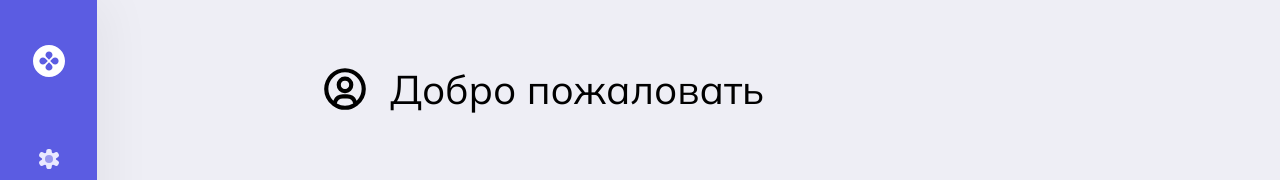
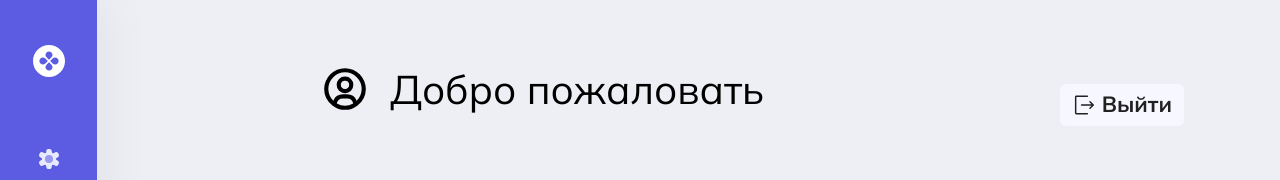
Before and after one commit to REACT-DEVELOPER-ELBEK/exam-6, a React (Vite) app: page /profile in a window 1280 px wide. Shown: the top 180 px of the page. Built offline with nearby package versions, Linux system fonts and the light colour scheme.

Commit message:
login & logout buttons(full) to home page added

```diff
--- a/src/pages/adding/Adding.jsx
+++ b/src/pages/adding/Adding.jsx
@@ -21,8 +21,7 @@ const Adding = () => {
       toast.error("Please fill empty field(s)", {
         theme: "colored",
       })
-    }
-    else{
+    }else{
       axios.post("https://64dcf61be64a8525a0f76c4d.mockapi.io/api/v1/products", {
         name,
         barand,
--- a/src/pages/auth/Login.jsx
+++ b/src/pages/auth/Login.jsx
@@ -17,7 +17,7 @@ const Login = () => {
         theme: "colored",
       });
     }else if(password.trim().length<8){
-      toast.error("Password should be at least", {
+      toast.warning("Password should be at least 8 characters", {
         theme: "colored",
       });
     }
--- a/src/pages/home/Home.jsx
+++ b/src/pages/home/Home.jsx
@@ -1,8 +1,11 @@
-import { useEffect, useRef, useState } from "react";
+import { useEffect, useState } from "react";
 import "./Home.scss";
 import axios from "axios";
 import { Link, useParams } from "react-router-dom";
+import { RxExit } from "react-icons/rx";
+import { ToastContainer, toast } from "react-toastify";
 import { FiSearch } from "react-icons/fi";
+import {VscAccount} from 'react-icons/vsc'
 import {
   editButton,
   success,
@@ -40,6 +43,23 @@ const Home = () => {
 
   const [pagination, setPagination] = useState("");
   const [deletedItem, setDeletedItem] = useState("");
+
+  function leaveAccaunt() {
+    if (JSON.parse(localStorage.getItem("userName"))) {
+      localStorage.clear();
+      toast.success("You left you account", {
+        theme: "colored",
+      });
+      setTimeout(() => {
+        window.location.reload();
+      }, 1270);
+    }else{
+      toast.info('To Login please click on Login button', {
+        theme: "colored",
+        icon: <VscAccount/>
+      });
+    }
+  }
   return (
     <div className="home">
       <div className="modal__wrapper">
@@ -63,6 +83,11 @@ const Home = () => {
                 <Link to="/">Товары</Link>
               </div>
             </div>
+            <button onClick={leaveAccaunt}>
+              <RxExit />
+              {JSON.parse(localStorage.getItem("userName")) ? "Выйти" : "Войти"}
+            </button>
+            <ToastContainer />
           </nav>
           <div className="all__products">
             <div className="all__products__header">
@@ -83,7 +108,8 @@ const Home = () => {
               <thead>
                 <tr>
                   <th>
-                  <input type="checkbox" />Наименование
+                    <input type="checkbox" />
+                    Наименование
                   </th>
                   <th>Артикул</th>
                   <th>Бренд</th>
@@ -115,11 +141,8 @@ const Home = () => {
               ))}
             </table>
             <div className="pagination__navigators">
-              <select
-                name="pagination"
-              >
-                <option value="1" defaultValue>
-                </option>
+              <select name="pagination">
+                <option value="1" defaultValue></option>
                 <option value="2">2</option>
                 <option value="3">3</option>
                 <option value="4">4</option>
@@ -135,9 +158,9 @@ const Home = () => {
               </select>
               <div className="select__pagination">
                 <button>&#60;</button>
-                <button onClick={()=>setPagination('1')}>1</button>
-                <button onClick={()=>setPagination('2')}>2</button>
-                <button onClick={()=>setPagination('3')}>3</button>
+                <button onClick={() => setPagination("1")}>1</button>
+                <button onClick={() => setPagination("2")}>2</button>
+                <button onClick={() => setPagination("3")}>3</button>
                 <button>&#62;</button>
               </div>
             </div>
--- a/src/pages/home/Home.scss
+++ b/src/pages/home/Home.scss
@@ -39,6 +39,9 @@
         width: 1250px;
         height: 80px;
         background: #fff;
+        display: flex;
+        gap: 940px;
+        align-items: center;
         padding: 16px 40px;
         box-shadow: 0px 5px 40px 0px rgba(33, 33, 33, 0.05);
         .nav__title {
@@ -64,6 +67,19 @@
             }
           }
         }
+        button{
+          display: flex;
+          padding: 10px 12px;
+          gap: 8px;
+          border-radius: 6px;
+          background: #F7F7FF;
+          color: #212121;
+          font-family: Mulish;
+          font-size: 22px;
+          font-weight: 700;
+          line-height: 72%;
+          align-items: center;
+      }
       }
       .all__products {
         z-index: 1;
--- a/src/pages/profile/Profile.jsx
+++ b/src/pages/profile/Profile.jsx
@@ -1,10 +1,20 @@
 import "./Profile.scss";
 import { BiUserCircle } from "react-icons/bi";
+import {RxExit} from 'react-icons/rx'
+import { useNavigate } from "react-router-dom";
 import { ToastContainer, toast } from 'react-toastify';
-import 'react-toastify/dist/ReactToastify.css';
 
 const Profile = () => {
-  const notify = () => toast("Wow so easy !");
+  const toHome = useNavigate()
+  function leaveAccaunt(){
+    localStorage.clear()
+    toast.success("You left you account", {
+      theme: "colored"
+    })
+    setTimeout(() => {
+      toHome("/")
+    }, 1270);
+  }
   const userName = JSON.parse(localStorage.getItem("userName"));
   return (
     <div className="profile">
@@ -13,7 +23,7 @@ const Profile = () => {
           <div className="profile__greet">
             <BiUserCircle className="profile__icon" />Добро пожаловать<p>{userName}</p>
           </div>
-          <button onClick={notify}></button>
+          <button onClick={leaveAccaunt}><RxExit/> Выйти</button>
           <ToastContainer />
         </div>
       </div>
--- a/src/pages/profile/Profile.scss
+++ b/src/pages/profile/Profile.scss
@@ -23,6 +23,22 @@
                     font-size: 50px;
                 }
             }
+            button{
+                display: flex;
+                padding: 10px 12px;
+                gap: 8px;
+                border-radius: 6px;
+                background: #F7F7FF;
+                color: #212121;
+                font-family: Mulish;
+                font-size: 22px;
+                right: -400px;
+                top: 20px;
+                position: absolute;
+                font-weight: 700;
+                line-height: 72%;
+                align-items: center;
+            }
         }
     }
 }
```
Lines whose indentation alone changed are shown as unchanged.
